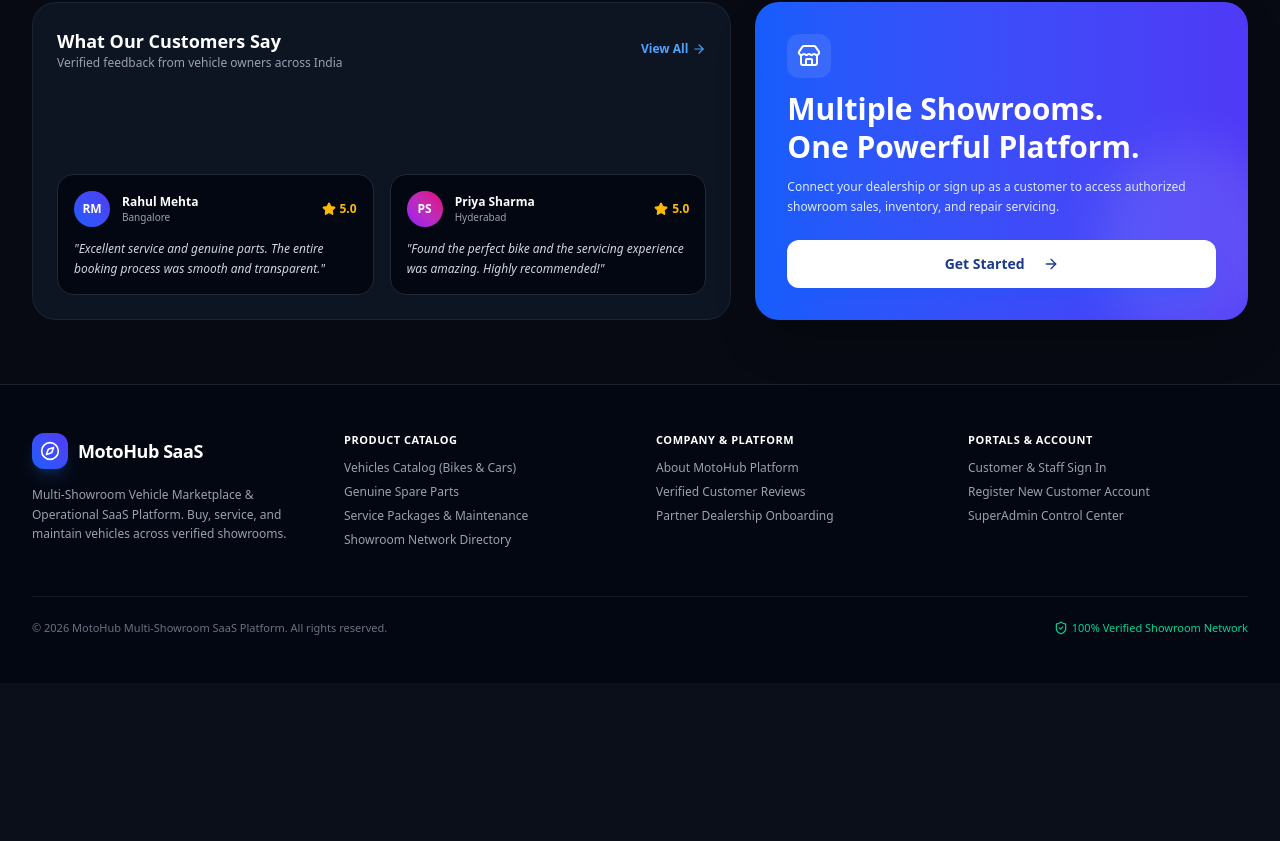
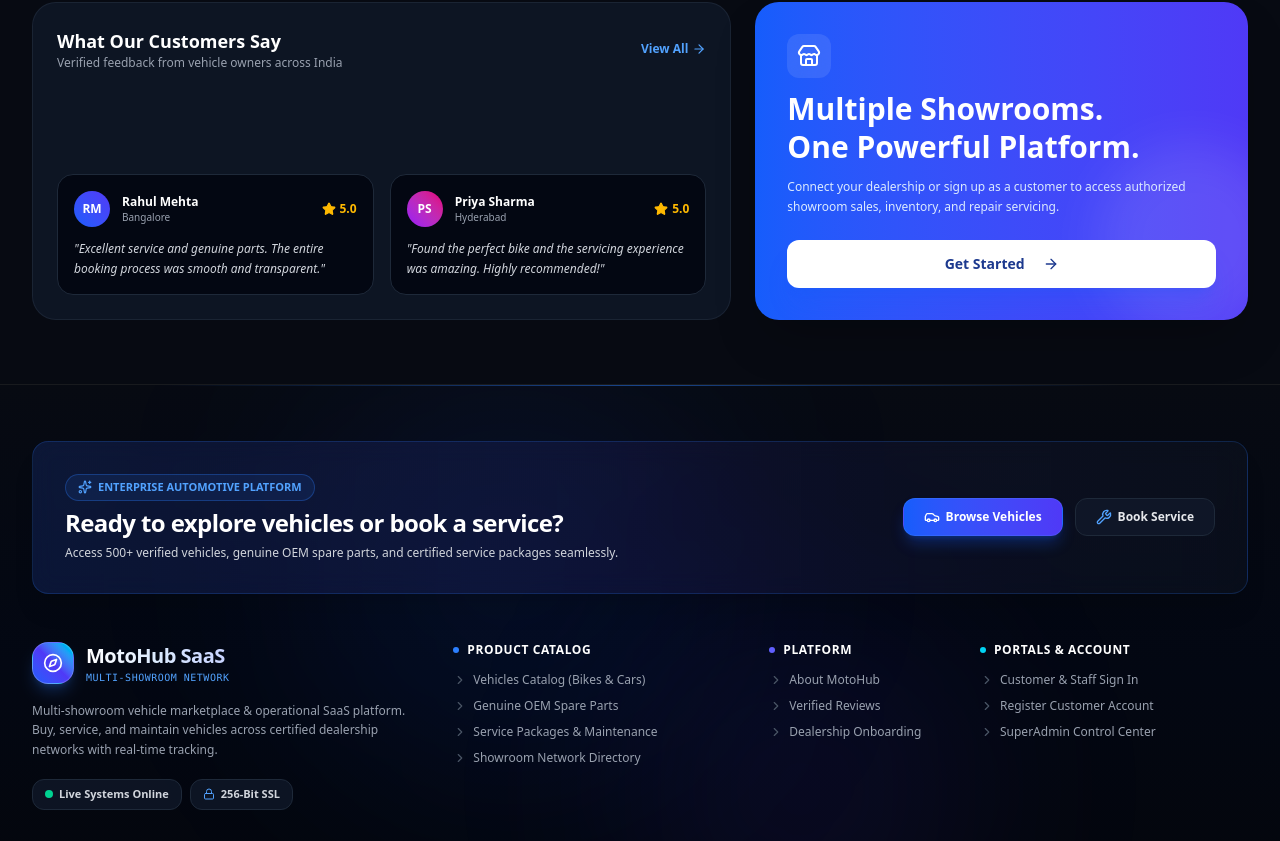
Before and after one commit to faijan530/showroom-management, a Next.js app in the folder frontend/: page / in a window 1280 px wide. Shown: the part 1956-2797 px from the top of the page. Before the commit the page ends 2639 px from the top, so only its background shows below. Built offline with nearby package versions, Linux system fonts and the light colour scheme; no server answers.

Commit message:
style(footer): elevate footer section with top CTA banner, ambient glow effects, and interactive links

```diff
--- a/frontend/src/components/layout/footer.tsx
+++ b/frontend/src/components/layout/footer.tsx
@@ -2,92 +2,173 @@
 
 import React from 'react';
 import Link from 'next/link';
-import { Compass, Store, Wrench, Package, Bike, ShieldCheck, Mail, Phone, MapPin } from 'lucide-react';
+import {
+  Compass,
+  Wrench,
+  ShieldCheck,
+  ChevronRight,
+  Sparkles,
+  Car,
+  Lock,
+} from 'lucide-react';
 
 export function Footer() {
   return (
-    <footer className="border-t border-gray-800/80 bg-gray-950/90 text-xs text-gray-400">
-      <div className="max-w-7xl mx-auto px-4 sm:px-6 lg:px-8 py-12">
-        <div className="grid grid-cols-1 md:grid-cols-4 gap-8">
-          {/* Column 1: Brand Info */}
-          <div className="space-y-4 md:col-span-1">
-            <Link href="/" className="flex items-center gap-2.5">
-              <div className="p-2 rounded-xl bg-gradient-to-tr from-blue-600 to-indigo-600 shadow-lg shadow-blue-500/20">
-                <Compass className="w-5 h-5 text-white" />
-              </div>
-              <span className="text-lg font-black tracking-tight text-white">MotoHub SaaS</span>
-            </Link>
-            <p className="text-gray-400 leading-relaxed">
-              Multi-Showroom Vehicle Marketplace & Operational SaaS Platform. Buy, service, and maintain vehicles across verified showrooms.
+    <footer className="relative bg-gradient-to-b from-[#070a12] via-gray-950 to-[#04060b] text-gray-400 border-t border-white/[0.08] overflow-hidden">
+      {/* Background Ambient Glows */}
+      <div className="absolute top-0 left-1/4 w-96 h-96 bg-blue-600/10 rounded-full blur-[120px] pointer-events-none" />
+      <div className="absolute bottom-0 right-1/4 w-80 h-80 bg-indigo-600/10 rounded-full blur-[100px] pointer-events-none" />
+
+      {/* Top Ambient Glow Line */}
+      <div className="absolute top-0 left-1/2 -translate-x-1/2 w-3/4 h-[1px] bg-gradient-to-r from-transparent via-blue-500/50 to-transparent pointer-events-none" />
+
+      <div className="max-w-7xl mx-auto px-4 sm:px-6 lg:px-8 pt-14 pb-8 relative z-10 space-y-12">
+        {/* Top Feature Banner inside Footer */}
+        <div className="rounded-2xl bg-gradient-to-r from-blue-900/30 via-indigo-900/20 to-gray-900/40 border border-blue-500/20 p-6 sm:p-8 flex flex-col md:flex-row items-center justify-between gap-6 shadow-xl backdrop-blur-md">
+          <div className="space-y-1.5 text-center md:text-left">
+            <div className="inline-flex items-center gap-1.5 px-3 py-1 rounded-full bg-blue-500/10 border border-blue-500/30 text-[11px] font-bold text-blue-400">
+              <Sparkles className="w-3.5 h-3.5" />
+              <span>ENTERPRISE AUTOMOTIVE PLATFORM</span>
+            </div>
+            <h3 className="text-xl sm:text-2xl font-black text-white tracking-tight">
+              Ready to explore vehicles or book a service?
+            </h3>
+            <p className="text-xs text-gray-300 max-w-xl">
+              Access 500+ verified vehicles, genuine OEM spare parts, and certified service packages seamlessly.
             </p>
           </div>
 
-          {/* Column 2: Product & Marketplace Links */}
-          <div className="space-y-3">
-            <h4 className="font-bold text-white uppercase text-[11px] tracking-wider">Product Catalog</h4>
-            <ul className="space-y-2">
+          <div className="flex items-center gap-3 shrink-0">
+            <Link
+              href="/vehicles"
+              className="px-5 py-2.5 rounded-xl bg-gradient-to-r from-blue-600 to-indigo-600 hover:from-blue-500 hover:to-indigo-500 text-white font-bold text-xs shadow-lg shadow-blue-600/30 transition-all border border-blue-400/20 flex items-center gap-1.5"
+            >
+              <Car className="w-4 h-4" /> Browse Vehicles
+            </Link>
+            <Link
+              href="/customer/services"
+              className="px-5 py-2.5 rounded-xl bg-gray-900/90 hover:bg-gray-800 text-gray-200 hover:text-white font-semibold text-xs border border-gray-800 transition-all flex items-center gap-1.5"
+            >
+              <Wrench className="w-4 h-4 text-blue-400" /> Book Service
+            </Link>
+          </div>
+        </div>
+
+        {/* Main 4-Column Grid */}
+        <div className="grid grid-cols-1 md:grid-cols-12 gap-8 lg:gap-12">
+          {/* Column 1: Brand Profile (4 cols) */}
+          <div className="md:col-span-4 space-y-4">
+            <Link href="/" className="flex items-center gap-3 group">
+              <div className="p-2.5 rounded-2xl bg-gradient-to-tr from-blue-600 via-indigo-600 to-cyan-400 shadow-lg shadow-blue-500/25 border border-white/20 group-hover:scale-105 transition-all duration-300">
+                <Compass className="w-5 h-5 text-white" />
+              </div>
+              <div className="flex flex-col">
+                <span className="text-xl font-black tracking-tight text-transparent bg-clip-text bg-gradient-to-r from-white via-blue-100 to-indigo-200">
+                  MotoHub SaaS
+                </span>
+                <span className="text-[10px] text-blue-400 font-mono tracking-wider uppercase">
+                  Multi-Showroom Network
+                </span>
+              </div>
+            </Link>
+
+            <p className="text-xs text-gray-400 leading-relaxed max-w-sm">
+              Multi-showroom vehicle marketplace & operational SaaS platform. Buy, service, and maintain vehicles across certified dealership networks with real-time tracking.
+            </p>
+
+            <div className="flex items-center gap-2 pt-1">
+              <span className="inline-flex items-center gap-1.5 px-3 py-1.5 rounded-xl bg-gray-900/80 border border-gray-800 text-[11px] font-semibold text-gray-300">
+                <span className="w-2 h-2 rounded-full bg-emerald-400 animate-pulse" />
+                Live Systems Online
+              </span>
+              <span className="inline-flex items-center gap-1.5 px-3 py-1.5 rounded-xl bg-gray-900/80 border border-gray-800 text-[11px] font-semibold text-gray-300">
+                <Lock className="w-3 h-3 text-blue-400" /> 256-Bit SSL
+              </span>
+            </div>
+          </div>
+
+          {/* Column 2: Product Catalog (3 cols) */}
+          <div className="md:col-span-3 space-y-3.5">
+            <h4 className="font-extrabold text-white uppercase text-xs tracking-wider flex items-center gap-2">
+              <span className="w-1.5 h-1.5 rounded-full bg-blue-500" /> Product Catalog
+            </h4>
+            <ul className="space-y-2.5 text-xs">
               <li>
-                <Link href="/vehicles" className="hover:text-white transition-colors">
-                  Vehicles Catalog (Bikes & Cars)
+                <Link href="/vehicles" className="group flex items-center gap-1.5 text-gray-400 hover:text-white transition-all">
+                  <ChevronRight className="w-3.5 h-3.5 text-gray-600 group-hover:text-blue-400 group-hover:translate-x-0.5 transition-all" />
+                  <span>Vehicles Catalog (Bikes & Cars)</span>
                 </Link>
               </li>
               <li>
-                <Link href="/spare-parts" className="hover:text-white transition-colors">
-                  Genuine Spare Parts
+                <Link href="/spare-parts" className="group flex items-center gap-1.5 text-gray-400 hover:text-white transition-all">
+                  <ChevronRight className="w-3.5 h-3.5 text-gray-600 group-hover:text-blue-400 group-hover:translate-x-0.5 transition-all" />
+                  <span>Genuine OEM Spare Parts</span>
                 </Link>
               </li>
               <li>
-                <Link href="/customer/services" className="hover:text-white transition-colors">
-                  Service Packages & Maintenance
+                <Link href="/customer/services" className="group flex items-center gap-1.5 text-gray-400 hover:text-white transition-all">
+                  <ChevronRight className="w-3.5 h-3.5 text-gray-600 group-hover:text-blue-400 group-hover:translate-x-0.5 transition-all" />
+                  <span>Service Packages & Maintenance</span>
                 </Link>
               </li>
               <li>
-                <Link href="/showrooms" className="hover:text-white transition-colors">
-                  Showroom Network Directory
+                <Link href="/showrooms" className="group flex items-center gap-1.5 text-gray-400 hover:text-white transition-all">
+                  <ChevronRight className="w-3.5 h-3.5 text-gray-600 group-hover:text-blue-400 group-hover:translate-x-0.5 transition-all" />
+                  <span>Showroom Network Directory</span>
                 </Link>
               </li>
             </ul>
           </div>
 
-          {/* Column 3: Company */}
-          <div className="space-y-3">
-            <h4 className="font-bold text-white uppercase text-[11px] tracking-wider">Company & Platform</h4>
-            <ul className="space-y-2">
+          {/* Column 3: Company & Platform (2 cols) */}
+          <div className="md:col-span-2 space-y-3.5">
+            <h4 className="font-extrabold text-white uppercase text-xs tracking-wider flex items-center gap-2">
+              <span className="w-1.5 h-1.5 rounded-full bg-indigo-500" /> Platform
+            </h4>
+            <ul className="space-y-2.5 text-xs">
               <li>
-                <Link href="/about" className="hover:text-white transition-colors">
-                  About MotoHub Platform
+                <Link href="/about" className="group flex items-center gap-1.5 text-gray-400 hover:text-white transition-all">
+                  <ChevronRight className="w-3.5 h-3.5 text-gray-600 group-hover:text-indigo-400 group-hover:translate-x-0.5 transition-all" />
+                  <span>About MotoHub</span>
                 </Link>
               </li>
               <li>
-                <Link href="/customer/feedback" className="hover:text-white transition-colors">
-                  Verified Customer Reviews
+                <Link href="/customer/feedback" className="group flex items-center gap-1.5 text-gray-400 hover:text-white transition-all">
+                  <ChevronRight className="w-3.5 h-3.5 text-gray-600 group-hover:text-indigo-400 group-hover:translate-x-0.5 transition-all" />
+                  <span>Verified Reviews</span>
                 </Link>
               </li>
               <li>
-                <Link href="/platform/showrooms" className="hover:text-white transition-colors">
-                  Partner Dealership Onboarding
+                <Link href="/platform/showrooms" className="group flex items-center gap-1.5 text-gray-400 hover:text-white transition-all">
+                  <ChevronRight className="w-3.5 h-3.5 text-gray-600 group-hover:text-indigo-400 group-hover:translate-x-0.5 transition-all" />
+                  <span>Dealership Onboarding</span>
                 </Link>
               </li>
             </ul>
           </div>
 
-          {/* Column 4: Account & Portals */}
-          <div className="space-y-3">
-            <h4 className="font-bold text-white uppercase text-[11px] tracking-wider">Portals & Account</h4>
-            <ul className="space-y-2">
+          {/* Column 4: Account & Portals (3 cols) */}
+          <div className="md:col-span-3 space-y-3.5">
+            <h4 className="font-extrabold text-white uppercase text-xs tracking-wider flex items-center gap-2">
+              <span className="w-1.5 h-1.5 rounded-full bg-cyan-400" /> Portals & Account
+            </h4>
+            <ul className="space-y-2.5 text-xs">
               <li>
-                <Link href="/auth/login" className="hover:text-white transition-colors">
-                  Customer & Staff Sign In
+                <Link href="/auth/login" className="group flex items-center gap-1.5 text-gray-400 hover:text-white transition-all">
+                  <ChevronRight className="w-3.5 h-3.5 text-gray-600 group-hover:text-cyan-400 group-hover:translate-x-0.5 transition-all" />
+                  <span>Customer & Staff Sign In</span>
                 </Link>
               </li>
               <li>
-                <Link href="/auth/register" className="hover:text-white transition-colors">
-                  Register New Customer Account
+                <Link href="/auth/register" className="group flex items-center gap-1.5 text-gray-400 hover:text-white transition-all">
+                  <ChevronRight className="w-3.5 h-3.5 text-gray-600 group-hover:text-cyan-400 group-hover:translate-x-0.5 transition-all" />
+                  <span>Register Customer Account</span>
                 </Link>
               </li>
               <li>
-                <Link href="/platform/login" className="hover:text-white transition-colors">
-                  SuperAdmin Control Center
+                <Link href="/platform/login" className="group flex items-center gap-1.5 text-gray-400 hover:text-white transition-all">
+                  <ChevronRight className="w-3.5 h-3.5 text-gray-600 group-hover:text-cyan-400 group-hover:translate-x-0.5 transition-all" />
+                  <span>SuperAdmin Control Center</span>
                 </Link>
               </li>
             </ul>
@@ -95,11 +176,11 @@ export function Footer() {
         </div>
 
         {/* Bottom Bar */}
-        <div className="mt-12 pt-6 border-t border-gray-800/60 flex flex-col sm:flex-row items-center justify-between gap-4 text-[11px] text-gray-500">
+        <div className="pt-8 border-t border-white/[0.08] flex flex-col sm:flex-row items-center justify-between gap-4 text-[11px] text-gray-400 font-medium">
           <p>© 2026 MotoHub Multi-Showroom SaaS Platform. All rights reserved.</p>
           <div className="flex items-center gap-4">
-            <span className="flex items-center gap-1 text-emerald-400">
-              <ShieldCheck className="w-3.5 h-3.5" /> 100% Verified Showroom Network
+            <span className="flex items-center gap-1.5 px-3 py-1 rounded-full bg-blue-500/10 border border-blue-500/20 text-blue-400 font-bold">
+              <ShieldCheck className="w-3.5 h-3.5 text-blue-400" /> 100% Verified Showroom Network
             </span>
           </div>
         </div>
```
